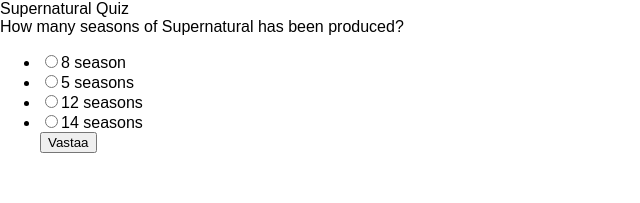
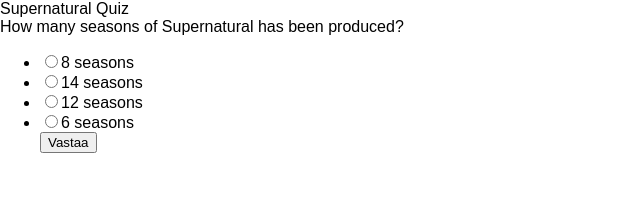
Before and after one commit to mkauppila/quiz, a React (Create React App) app in the folder frontend/: page / in a window 1280 px wide. Shown: the top 203 px of the page, without its empty margins (0-640 px from the left). Built offline with nearby package versions, Linux system fonts and the light colour scheme; the HTML template or start-up script is replaced by a standard one.

Commit message:
Add some mock data to the frontend

```diff
--- a/frontend/src/App.tsx
+++ b/frontend/src/App.tsx
@@ -5,16 +5,29 @@
 import Question from './components/quiz/questions'
 import Answers from './components/quiz/answers'
 
-class App extends React.Component {
-  render() {
-    return (
-      <div>
-        <Title>Supernatural Quiz</Title>
-        <Question>How many seasons of Supernatural has been produced?</Question>
-        <Answers questions={[]} />
-      </div>
-    );
-  }
+const quiz = {
+  title: 'Supernatural Quiz',
+  question: 'How many seasons of Supernatural has been produced?',
+  answers: [
+    {
+      answer: '8 seasons'
+    },
+    {
+      answer: '14 seasons'
+    },
+    {
+      answer: '12 seasons'
+    },
+    {
+      answer: '6 seasons'
+    },
+  ]
 }
 
-export default App;
+export default () => (
+  <div>
+    <Title>{quiz.title}</Title>
+    <Question>{quiz.question}</Question>
+    <Answers answers={quiz.answers} />
+  </div>
+)
--- a/frontend/src/components/quiz/answers.tsx
+++ b/frontend/src/components/quiz/answers.tsx
@@ -1,16 +1,21 @@
 import * as React from 'react'
 
-interface Props {
-  questions: string[]
+interface Answer {
+  answer: string
 }
 
-export default (props: Props) => (
+interface Props {
+  answers: Answer[]
+}
+
+const Answer = ({ answer }: Answer) => (
+  <li><input type="radio" name="answer" value={answer} />{answer}</li>
+)
+
+export default ({ answers }: Props) => (
   <form action="something here">
     <ul>
-      <li><input type="radio" name="answer" value="8s" />8 season</li>
-      <li><input type="radio" name="answer" value="5s" />5 seasons</li>
-      <li><input type="radio" name="answer" value="12s" />12 seasons</li>
-      <li><input type="radio" name="answer" value="14s" />14 seasons</li>
+      {answers.map((answer) => Answer(answer))}
       <input type="submit" name="answer" value="Vastaa" />
     </ul>
   </form>
```
